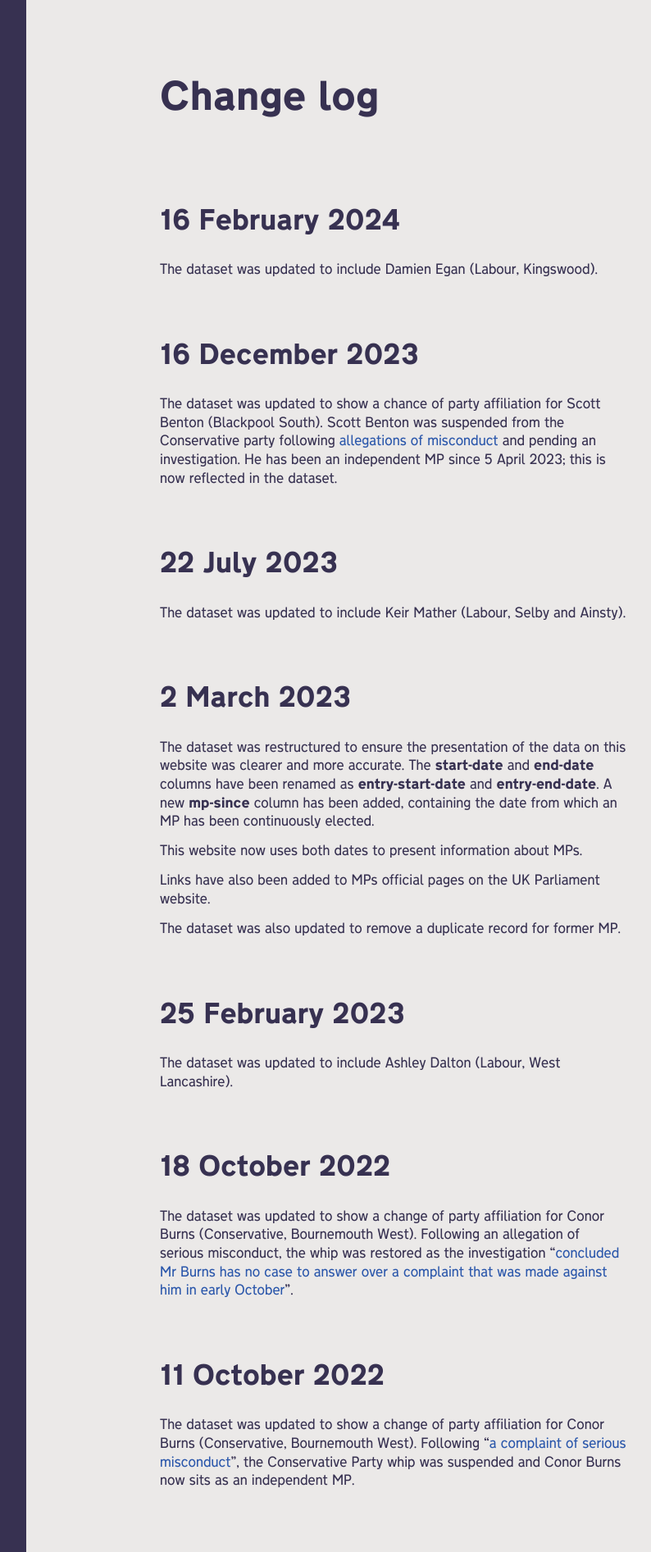
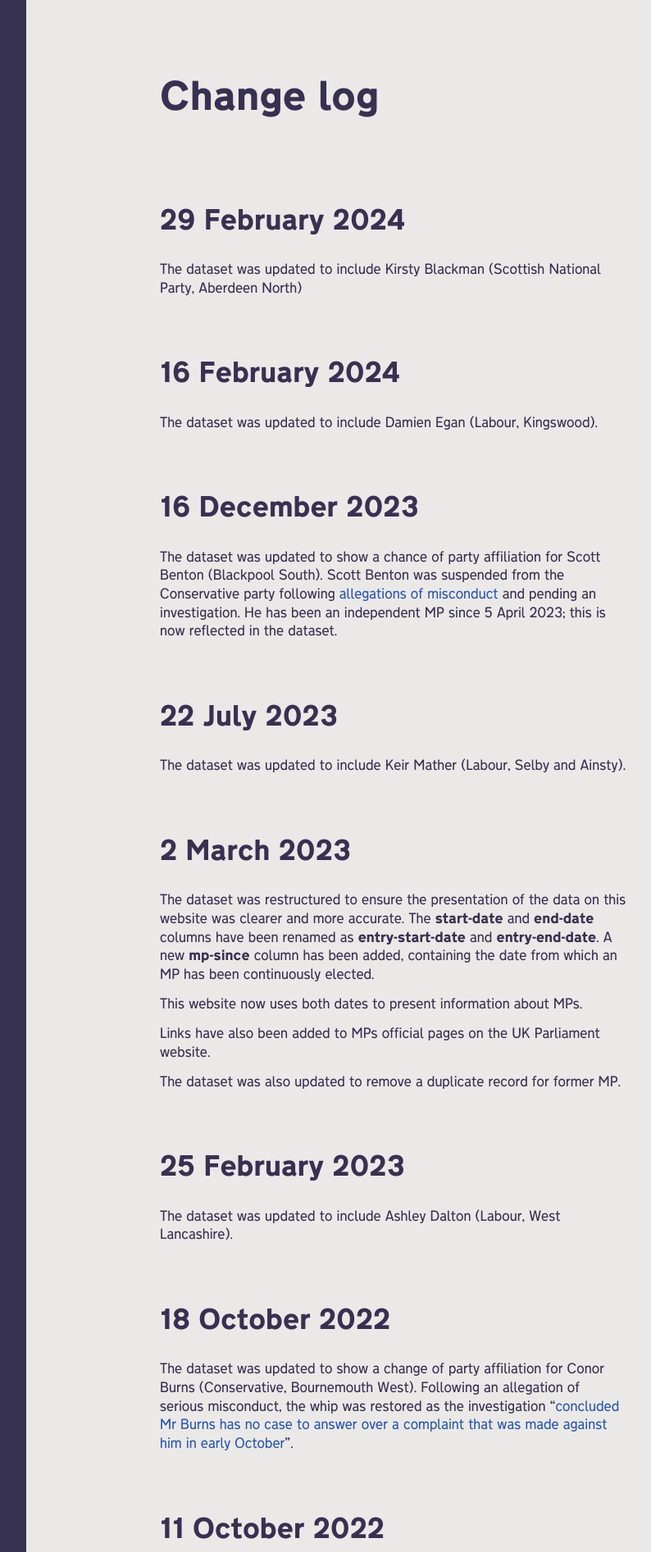
Before and after one commit to johnpeart/lgbt-mp, a Jekyll site: the page built from change-log.md, in a window 1280 px wide. Shown: the top 1893 px of the page at 82% size, without its empty margins (352-1146 px from the left). Built offline with Jekyll 4.4.1, drawn with Linux system fonts in a browser that asks for light colours; some of the changed text lies outside the part shown.

Commit message:
Add Kirsty Blackman (SNP, Aberdeen North)

```diff
--- a/_data/members.csv
+++ b/_data/members.csv
@@ -18,7 +18,7 @@
 Conor Burns,Bournemouth West,Independent,2010-05-06,2022-10-07,2022-12-03,,Wikipedia,2017-05-27,https://en.wikipedia.org/wiki/Conor_Burns,3922,https://members.parliament.uk/member/3922,Conor Burns had the Conservative party whip suspended on 7 October 2022,UK Parliament,https://members.parliament.uk/member/3922/portrait,Attribution 3.0 Unported (CC BY 3.0),https://creativecommons.org/licenses/by/3.0/
 Conor Burns,Bournemouth West,Conservative,2010-05-06,2022-12-03,present,,Wikipedia,2017-05-27,https://en.wikipedia.org/wiki/Conor_Burns,3922,https://members.parliament.uk/member/3922,Conor Burns had the Conservative party whip restored on 3 December 2022,UK Parliament,https://members.parliament.uk/member/3922/portrait,Attribution 3.0 Unported (CC BY 3.0),https://creativecommons.org/licenses/by/3.0/
 Crispin Blunt,Reigate,Conservative,1997-05-01,1997-05-01,present,,The Independent,2016-02-20,http://www.independent.co.uk/news/uk/politics/gay-mps-the-photograph-that-shows-westminsters-attitude-towards-lgbt-politicians-is-changing-a6886771.html,104,https://members.parliament.uk/member/104,,UK Parliament,https://members.parliament.uk/member/104/portrait,Attribution 3.0 Unported (CC BY 3.0),https://creativecommons.org/licenses/by/3.0/
-Damien Egan,Kingswood,Labour,2024-02-16,2024-02-16,present,,Wikipedia,2024-02-16,https://en.wikipedia.org/wiki/Damien_Egan,5010,https://members.parliament.uk/member/5010,,UK Parliament,,,
+Damien Egan,Kingswood,Labour,2024-02-16,2024-02-16,present,,Wikipedia,2024-02-16,https://en.wikipedia.org/wiki/Damien_Egan,5010,https://members.parliament.uk/member/5010,,,,,
 Damien Moore,Southport,Conservative,2017-06-09,2017-06-09,present,,Pink News,2017-06-05,http://www.pinknews.co.uk/2017/06/05/uk-set-to-break-record-for-highest-number-of-lgbtq-mps-after-general-election/,4669,https://members.parliament.uk/member/4669,,UK Parliament,https://members.parliament.uk/member/4669/portrait,Attribution 3.0 Unported (CC BY 3.0),https://creativecommons.org/licenses/by/3.0/
 Dan Carden,Liverpool Walton,Labour,2017-06-09,2017-06-09,present,,Pink News,2017-06-05,http://www.pinknews.co.uk/2017/06/05/uk-set-to-break-record-for-highest-number-of-lgbtq-mps-after-general-election/,4651,https://members.parliament.uk/member/4651,,UK Parliament,https://members.parliament.uk/member/4651/portrait,Attribution 3.0 Unported (CC BY 3.0),https://creativecommons.org/licenses/by/3.0/
 Daniel Kawczynski,Shrewsbury and Atcham,Conservative,2005-05-05,2005-05-05,present,,Wikipedia,2017-05-27,https://en.wikipedia.org/wiki/Daniel_Kawczynski,1566,https://members.parliament.uk/member/1566,,UK Parliament,https://members.parliament.uk/member/1566/portrait,Attribution 3.0 Unported (CC BY 3.0),https://creativecommons.org/licenses/by/3.0/
@@ -49,6 +49,7 @@
 Keir Mather,Selby and Ainsty,Labour,2023-07-20,2023-07-20,present,Gay,Cherwel,2023-07-20,https://www.cherwell.org/2018/06/01/union-under-fire-for-hosting-anti-lgbtq-speakers-either-side-of-oxford-pride/,4993,https://members.parliament.uk/member/4993,Cherwell quotes Keir Mather describing himself as ‘gay man’.,,,,
 Kieran Mullan,Crewe and Nantwich,Conservative,2019-12-13,2019-12-13,present,,Pink News,2019-12-13,https://www.pinknews.co.uk/2019/12/10/general-election-next-parliament-prominent-lgbt-voices/,4860,https://members.parliament.uk/member/4860,,UK Parliament,https://members.parliament.uk/member/4860/portrait,Attribution 3.0 Unported (CC BY 3.0),https://creativecommons.org/licenses/by/3.0/
 Kim Leadbeater,Batley and Spen,Labour,2021-07-02,2021-07-02,present,,Wikipedia,2021-07-02,https://en.wikipedia.org/wiki/Kim_Leadbeater,4923,https://members.parliament.uk/member/4923,Multiple additional newspaper sources refer to to Kim’s ‘partner’ or ‘wife’,UK Parliament,https://members.parliament.uk/member/4923/portrait,Attribution 3.0 Unported (CC BY 3.0),https://creativecommons.org/licenses/by/3.0/
+Kirsty Blackman,Aberdeen North,Scottish National,2015-05-07,2015-05-07,present,,Twitter,2023-06-14,https://twitter.com/KirstySNP/status/1668923027151618049,4357,https://members.parliament.uk/member/4357,,UK Parliament,https://members.parliament.uk/member/4357/portrait,Attribution 3.0 Unported (CC BY 3.0),https://creativecommons.org/licenses/by/3.0/
 Layla Moran,Oxford West and Abingdon,Liberal Democrat,2017-06-09,2017-06-09,present,Pansexual,Pink News,2020-01-02,https://www.pinknews.co.uk/2020/01/02/layla-moran-liberal-democrats-mp-coming-our-pansexual-girlfriend-exclusive-interview/,4656,https://members.parliament.uk/member/4656,Layla Moran came out at pansexual in an interview with PinkNews on 2 January 2020. Her full term of office as an MP is listed in this data set,UK Parliament,https://members.parliament.uk/member/4656/portrait,Attribution 3.0 Unported (CC BY 3.0),https://creativecommons.org/licenses/by/3.0/
 Lee Rowley,North East Derbyshire,Conservative,2017-06-09,2017-06-09,present,,Pink News,2017-06-05,http://www.pinknews.co.uk/2017/06/05/uk-set-to-break-record-for-highest-number-of-lgbtq-mps-after-general-election/,4652,https://members.parliament.uk/member/4652,,UK Parliament,https://members.parliament.uk/member/4652/portrait,Attribution 3.0 Unported (CC BY 3.0),https://creativecommons.org/licenses/by/3.0/
 Lloyd Russell-Moyle,Brighton Kemptown,Labour,2017-06-09,2017-06-09,present,,Pink News,2017-06-05,http://www.pinknews.co.uk/2017/06/05/uk-set-to-break-record-for-highest-number-of-lgbtq-mps-after-general-election/,4615,https://members.parliament.uk/member/4615,,UK Parliament,https://members.parliament.uk/member/4615/portrait,Attribution 3.0 Unported (CC BY 3.0),https://creativecommons.org/licenses/by/3.0/
--- a/change-log.md
+++ b/change-log.md
@@ -3,10 +3,13 @@
 title: Change log
 ---
 
+## 29 February 2024
+
+The dataset was updated to include Kirsty Blackman (Scottish National Party, Aberdeen North)
+
 ## 16 February 2024
 
 The dataset was updated to include Damien Egan (Labour, Kingswood).
-
 
 ## 16 December 2023
 
```
Also changed, not shown: assets/images/members/4357-kirsty-blackman.jpg (added).
